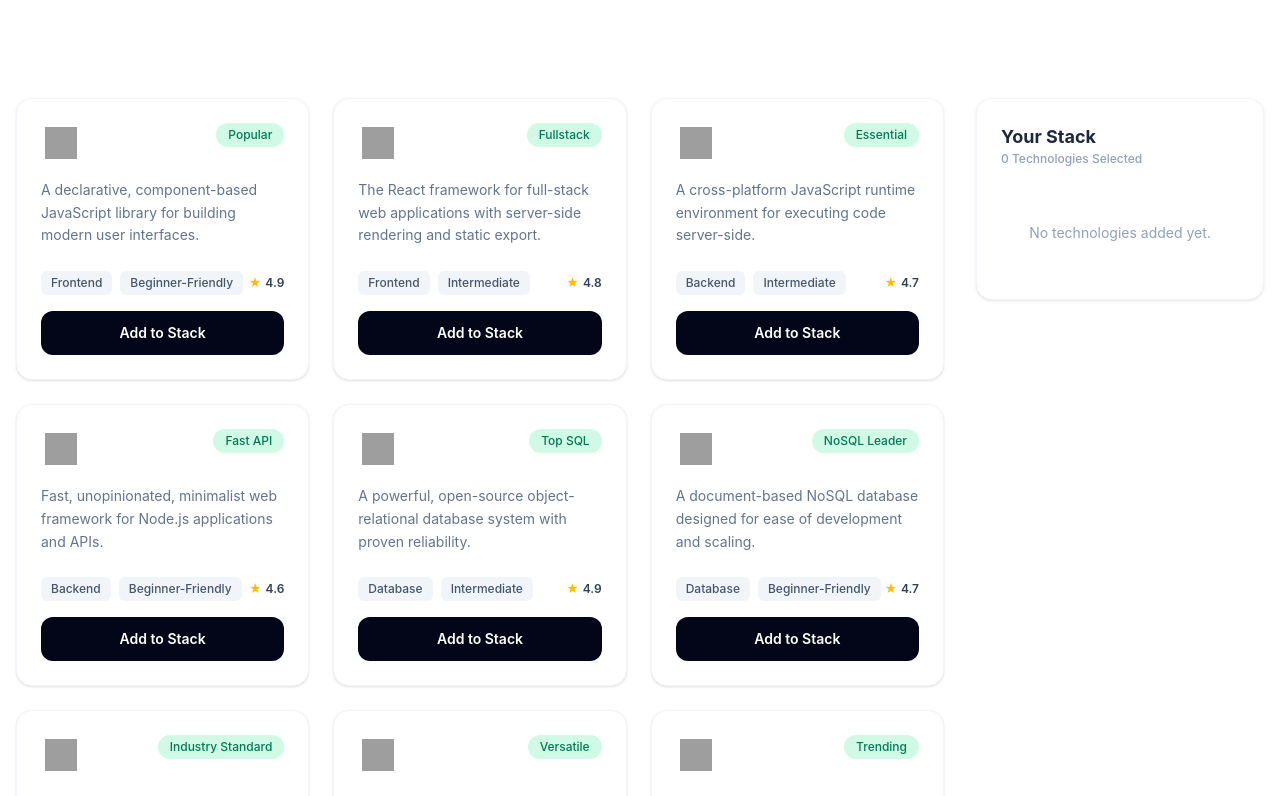
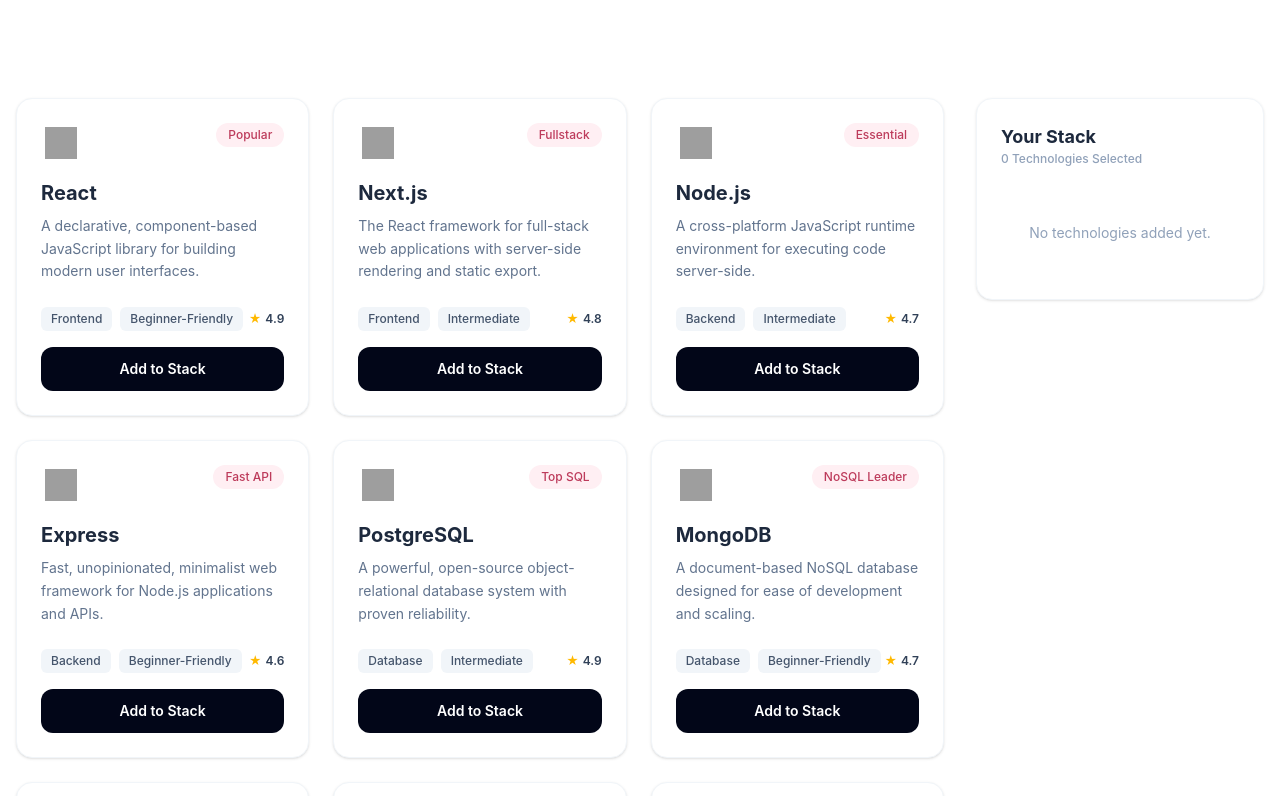
Before and after one commit to shoabul/DevStack, a React (Vite) app: page / in a window 1280 px wide. Shown: the part 764-1560 px from the top of the page. Built offline with nearby package versions, Linux system fonts and the light colour scheme; grey boxes are pictures that could not be loaded.

Commit message:
update StackCard, useFetchData, YourStackSidebar

```diff
--- a/src/components/stack/StackCard.jsx
+++ b/src/components/stack/StackCard.jsx
@@ -3,21 +3,26 @@
 export default function StackCard({ tech, onAdd, isAdded }) {
     return (
 
-        <div className="bg-white border border-slate-100 shadow-sm hover:shadow-md transition-all rounded-2xl p-6 flex flex-col justify-between">
+        <div
+            className={`bg-white transition-all duration-200 rounded-2xl p-6 flex flex-col justify-between ${isAdded
+                ? "border-2 border-[#c6055c] ring-4 ring-[#c6055c]/20 shadow-md"
+                : "border border-slate-100 shadow-sm hover:shadow-md hover:border-[#c6055c]/50 hover:ring-2 hover:ring-[#c6055c]/10"
+                }`}
+        >
             <div>
                 <div className="flex justify-between items-start mb-4">
                     <div className="w-10 h-10 flex items-center justify-center">
-                        <img src={tech.icon} alt={tech.title} className="w-8 h-8" />
+                        <img src={tech.icon} alt={tech.name} className="w-8 h-8" />
                     </div>
                     {tech.badge && (
-                        <span className="bg-emerald-100 text-emerald-700 font-medium text-xs rounded-full px-3 py-1">
+                        <span className="bg-[#ffeff3] text-[#bd3b5b] font-medium text-xs rounded-full px-3 py-1">
                             {tech.badge}
                         </span>
                     )}
                 </div>
 
 
-                <h3 className="text-xl font-bold text-slate-800 mb-2">{tech.title}</h3>
+                <h3 className="text-xl font-bold text-slate-800 mb-2">{tech.name}</h3>
                 <p className="text-slate-500 text-sm leading-relaxed mb-6 line-clamp-3">
                     {tech.description}
                 </p>
--- a/src/components/stack/YourStackSidebar.jsx
+++ b/src/components/stack/YourStackSidebar.jsx
@@ -24,10 +24,10 @@
                                 className="flex items-center justify-between p-3 border border-slate-200/60 rounded-xl bg-slate-50/50 hover:bg-slate-50 transition-all"
                             >
                                 <div className="flex items-center gap-3">
-                                    <img src={item.icon} alt={item.title} className="w-6 h-6 object-contain" />
+                                    <img src={item.icon} alt={item.name} className="w-6 h-6 object-contain" />
                                     <div>
                                         <h4 className="text-sm font-bold text-slate-800 leading-tight">
-                                            {item.title}
+                                            {item.name}
                                         </h4>
                                         <span className="text-[10px] text-slate-400 block font-medium">
                                             {item.category}
--- a/src/components/stack/useFetchData.js
+++ b/src/components/stack/useFetchData.js
@@ -7,7 +7,6 @@
 
   useEffect(() => {
     fetch("/data.json")
-      fetch("/data.json")
       .then((res) => {
         if (!res.ok) throw new Error("Failed to fetch data");
         return res.json();
```
